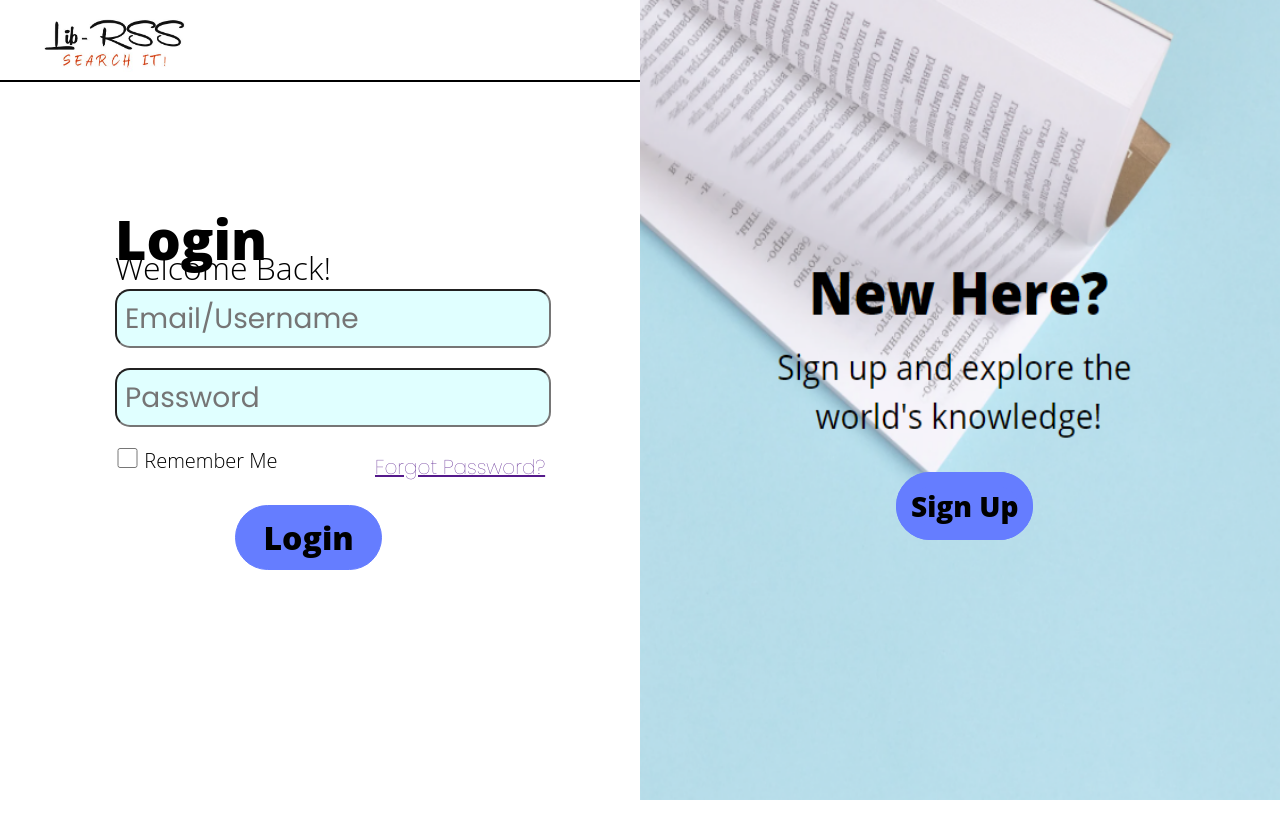
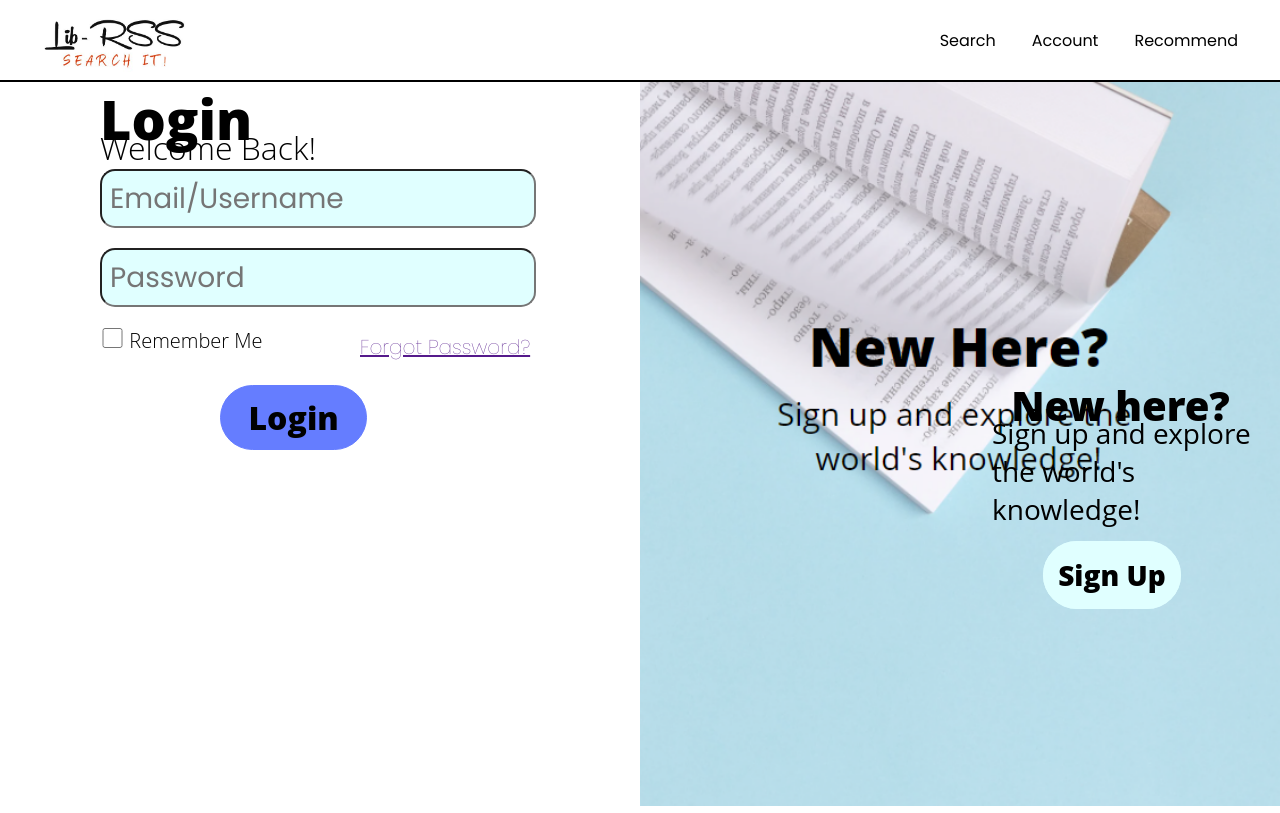
Before and after one commit to holegrain/cz2006, a Django app: page /account/login/ in a window 1280 px wide. Run offline with Django 4.2, Linux system fonts and the light colour scheme.

Commit message:
Update login.html

```diff
--- a/src/accounts/templates/login.html
+++ b/src/accounts/templates/login.html
@@ -31,6 +31,9 @@
 	{% endfor %}
 	<div class="rightside">
 		<img class="book" src="{% static 'book.png' %}" />
+		<p id="one">New here?</p>
+	</br>
+		<p id="two">Sign up and explore the world's knowledge!</p>
 		<div class="signup">
 			<a href="http://127.0.0.1:8000/account/signup/">Sign Up</a>
 		</div>
@@ -39,9 +42,8 @@
 
 <style>
 	.leftside {
-		position: relative;
-		top: 120px;
-		left: 115px;
+		position: absolute;
+		left: 100px;
 		width: 50%;
 	}
 
@@ -120,36 +122,49 @@
 	}
 
 	.rightside {
-		position: absolute;
-		bottom: 0px;
-		right: 0px;
-		height: 100%;
-		width: 50%;
+		position: relative;
+		left:50%;
+		width:50%;
+		height:100%;
 	}
 
 	.book {
 		width: 100%;
 		height: 100%;
 	}
+	#one{
+		font-family: 'Open Sans', sans-serif;
+		font-weight: 800;
+		font-size: 40px;
+		position:absolute;
+		left:58%;
+		bottom:52%;
 
+	}
+
+	#two{
+		font-family: 'Open Sans', sans-serif;
+		position:absolute;
+		font-size: 28px;
+		left:55%;
+		bottom:39%;
+	}
 	.signup {
-		position: relative;
-		bottom: 40%;
-		left: 40%;
-		width: 200px;
-
+		position: absolute;
+		bottom: 30%;
+		left: 63%;
 	}
 
 	.signup a {
 		font-family: 'Open Sans', sans-serif;
 		font-size: 28px;
 		font-weight: 800;
-		background: #657dff;
+		background: LightCyan;
 		cursor: pointer;
 		color: black;
 		border-radius: 45px;
 		border: 15px solid;
-		border-color: #657dff;
+		border-color: LightCyan;
 		text-decoration: none;
 		width: 30%;
 	}
```
